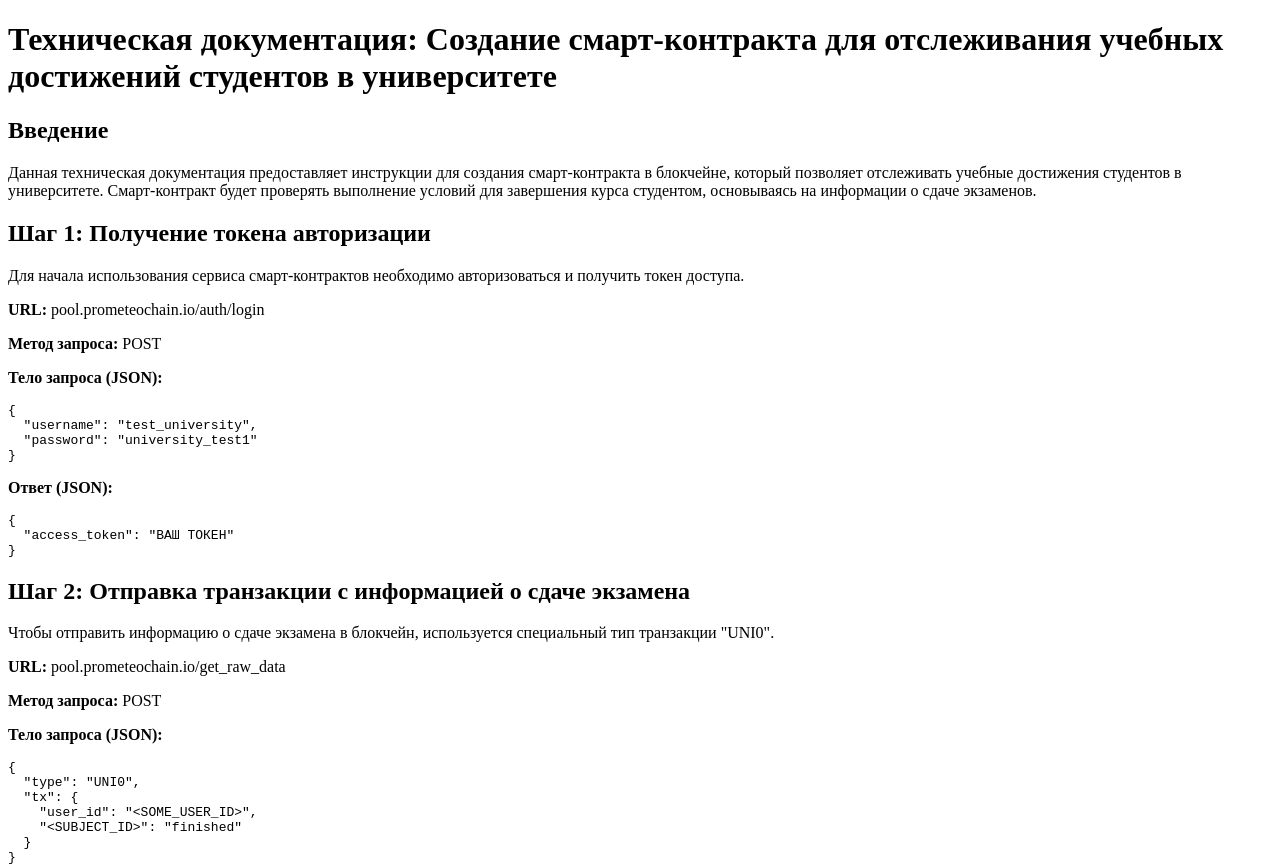
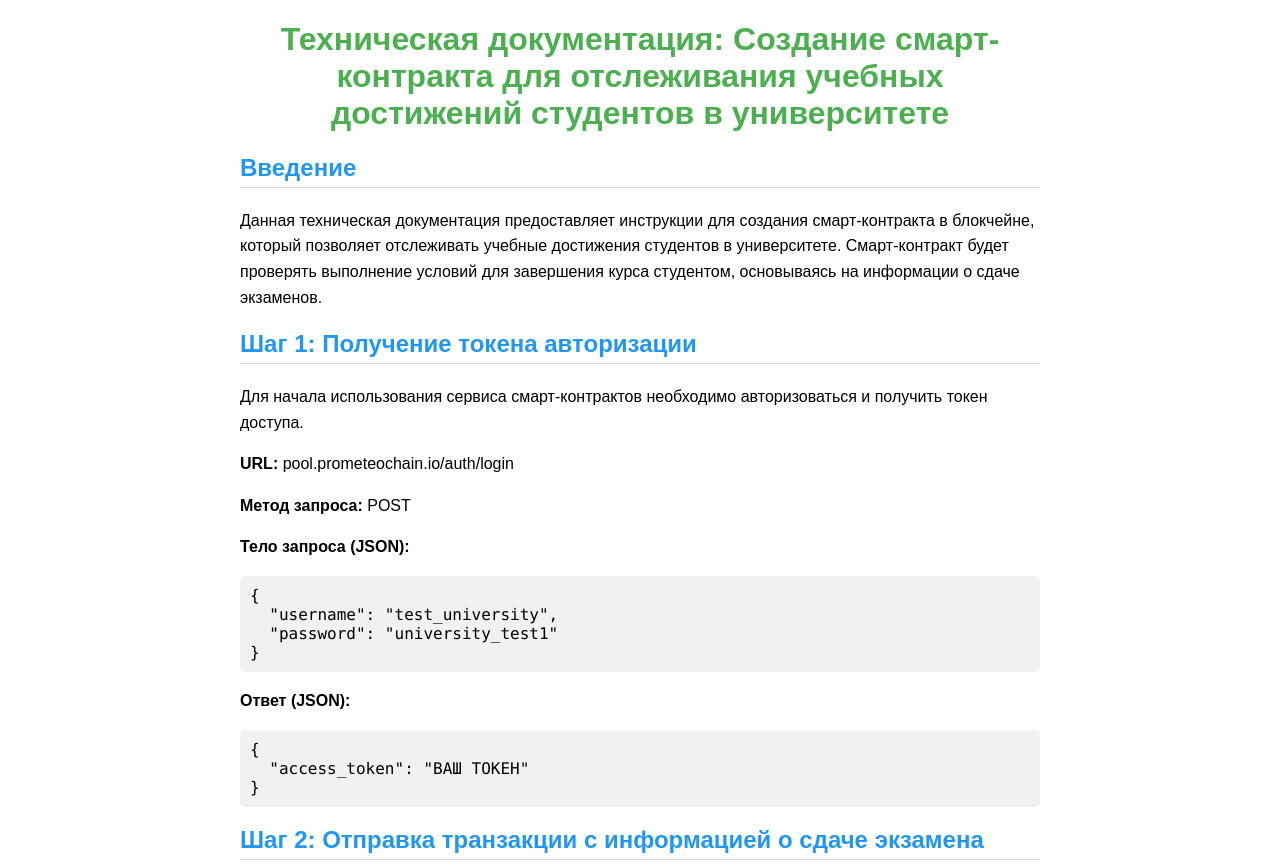
Before and after one commit to katawabaka/docs, a plain HTML site: page index.html in a window 1280 px wide. Shown: the top 868 px of the page. Drawn offline with Linux system fonts and the light colour scheme.

Commit message:
Update index.html

```diff
--- a/index.html
+++ b/index.html
@@ -2,12 +2,63 @@
 <html lang="en">
 <head>
     <title>Техническая документация: Создание смарт-контракта для отслеживания учебных достижений студентов в университете</title>
+    <style>
+        body {
+            font-family: Arial, sans-serif;
+            margin: 20px;
+        }
+
+        h1 {
+            text-align: center;
+            color: #4CAF50;
+        }
+
+        h2 {
+            color: #2196F3;
+            border-bottom: 1px solid #ddd;
+            padding-bottom: 5px;
+        }
+
+        p {
+            line-height: 1.6;
+        }
+
+        pre {
+            background-color: #f1f1f1;
+            padding: 10px;
+            border-radius: 5px;
+        }
+
+        code {
+            font-family: Consolas, monospace;
+        }
+
+        /* Add more styles as needed for your specific design */
+        /* For example, you can add background colors, margins, paddings, etc. */
+
+        /* Styling for links */
+        a {
+            color: #2196F3;
+            text-decoration: none;
+        }
+
+        a:hover {
+            text-decoration: underline;
+        }
+
+        /* Center content inside container */
+        .container {
+            max-width: 800px;
+            margin: 0 auto;
+        }
+    </style>
 </head>
 <body>
-<h1>Техническая документация: Создание смарт-контракта для отслеживания учебных достижений студентов в университете</h1>
+<div class="container">
+    <h1>Техническая документация: Создание смарт-контракта для отслеживания учебных достижений студентов в университете</h1>
 
-<h2>Введение</h2>
-<p>Данная техническая документация предоставляет инструкции для создания смарт-контракта в блокчейне, который позволяет отслеживать учебные достижения студентов в университете. Смарт-контракт будет проверять выполнение условий для завершения курса студентом, основываясь на информации о сдаче экзаменов.</p>
+    <h2>Введение</h2>
+    <p>Данная техническая документация предоставляет инструкции для создания смарт-контракта в блокчейне, который позволяет отслеживать учебные достижения студентов в университете. Смарт-контракт будет проверять выполнение условий для завершения курса студентом, основываясь на информации о сдаче экзаменов.</p>
 
 <h2>Шаг 1: Получение токена авторизации</h2>
 <p>Для начала использования сервиса смарт-контрактов необходимо авторизоваться и получить токен доступа.</p>
@@ -98,8 +149,8 @@
 </code></pre>
 <p>Данный json может быть отправлен на сервер, где на основе его получения можно подтвердить завершение студентом курса.</p>
 
-<h2>Заключение</h2>
-<p>Данная техническая документация предоставляет инструкции по созданию смарт-контракта для отслеживания учебных достижений студентов в университете. Следуя предоставленным шагам, вы сможете успешно авторизоваться, отправить транзакцию с информацией о сдаче экзамена и создать смарт-контракт для отслеживания завершения курса студентом.</p>
-
+    <h2>Заключение</h2>
+    <p>Данная техническая документация предоставляет инструкции по созданию смарт-контракта для отслеживания учебных достижений студентов в университете. Следуя предоставленным шагам, вы сможете успешно авторизоваться, отправить транзакцию с информацией о сдаче экзамена и создать смарт-контракт для отслеживания завершения курса студентом.</p>
+</div>
 </body>
 </html>
```
